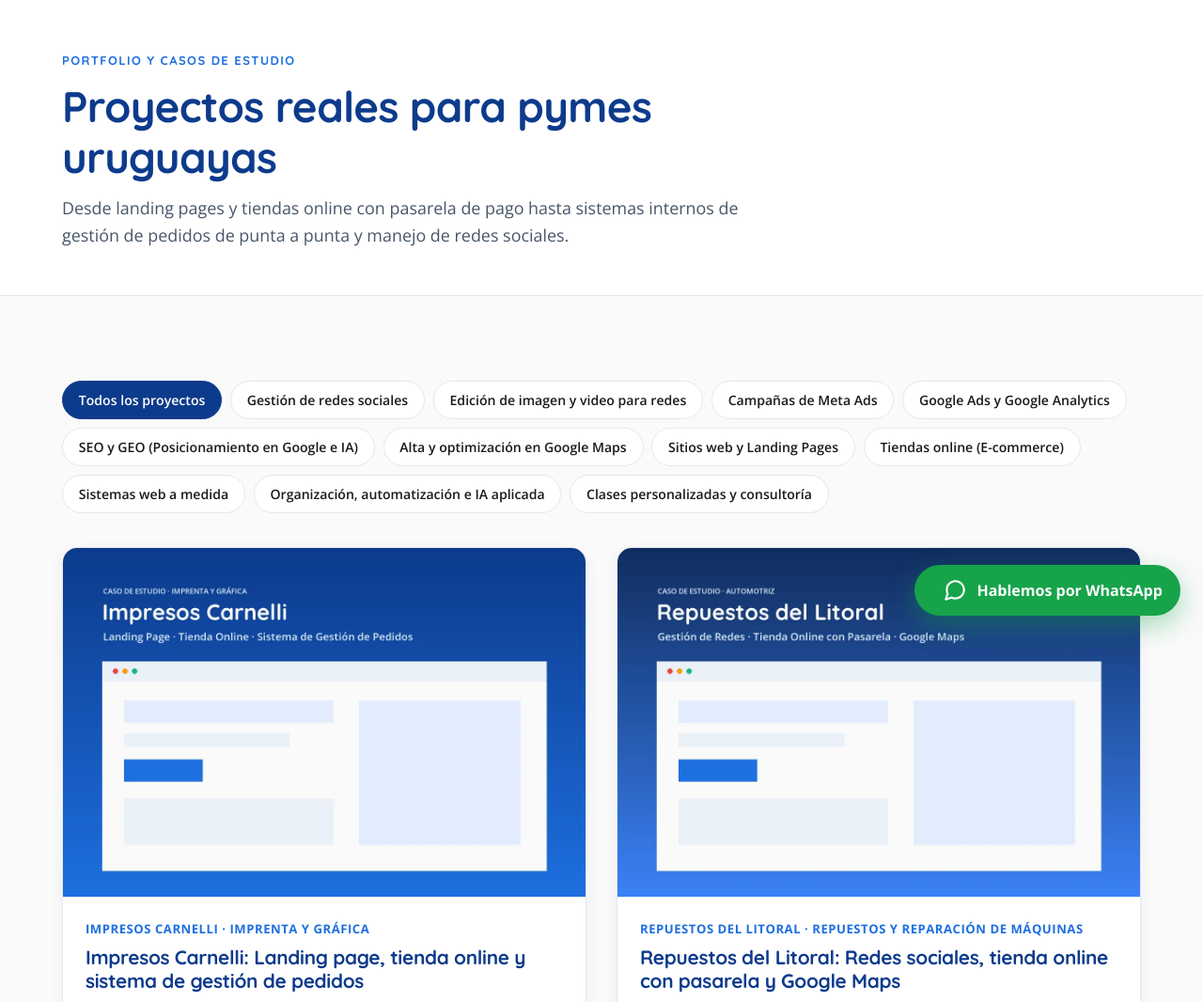
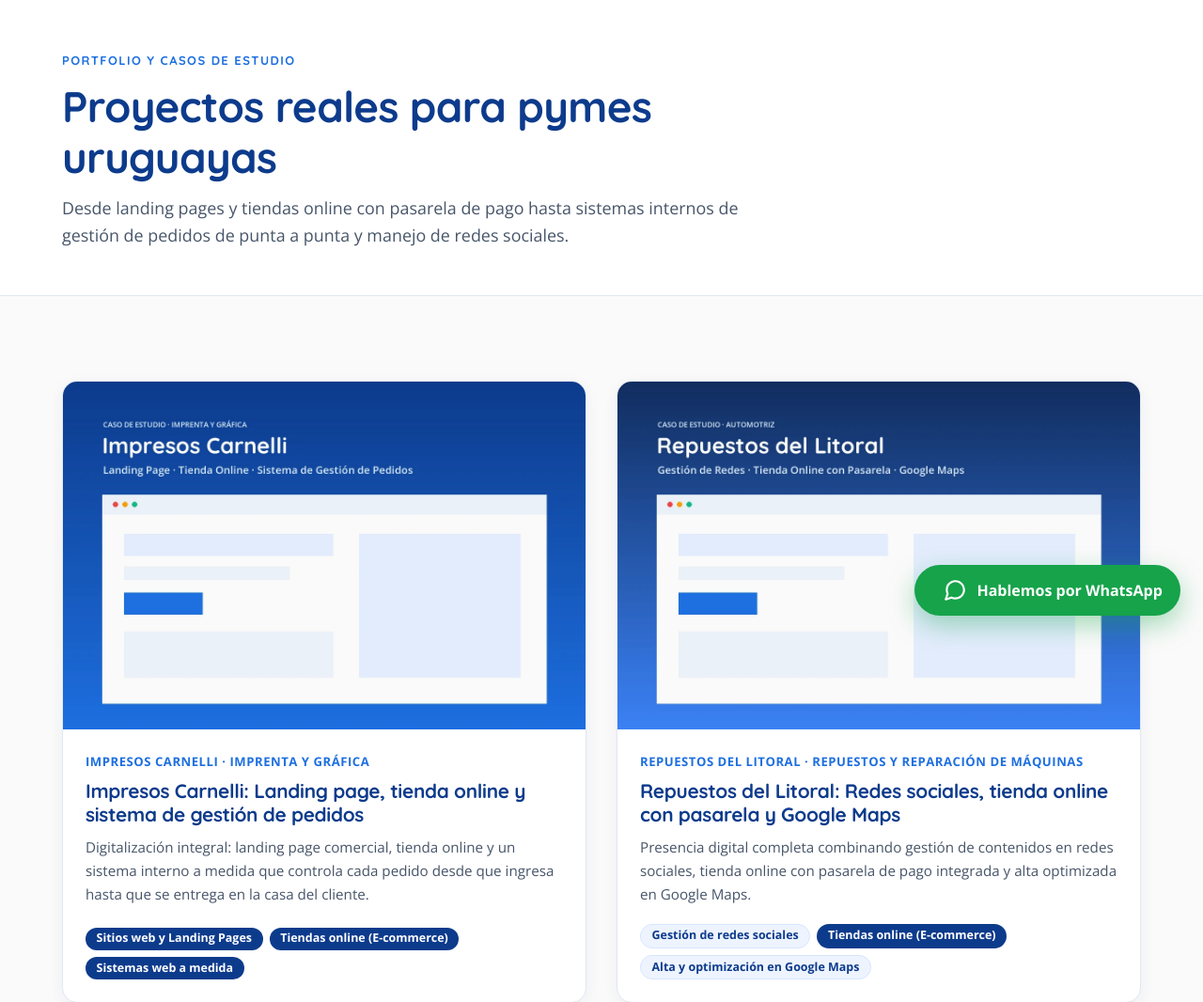
Before and after one commit to AlexG1223/Carnelli-Studio-Web, a PHP site: page /proyectos in a window 1280 px wide. Shown: the part 121-1187 px from the top of the page at 94% size. Run offline with PHP 8.4, Linux system fonts and the light colour scheme.

Commit message:
refactor(proyectos): eliminar filtrador de servicios en /proyectos

```diff
--- a/app/controllers/ProyectosController.php
+++ b/app/controllers/ProyectosController.php
@@ -17,8 +17,6 @@ class ProyectosController extends Controller
 {
     public function index(): void
     {
-        $filtroSlug = trim((string)($_GET['servicio'] ?? ''));
-
         $this->seo
             ->setTitle('Proyectos y Casos de Estudio de Pymes en Uruguay')
             ->setDescription('Mirá los proyectos reales realizados por Carnelli Studio: tiendas online con pasarela de pago, landing pages, sistemas de gestión de pedidos y redes sociales.')
@@ -27,14 +25,8 @@ class ProyectosController extends Controller
                 ['label' => 'Proyectos', 'url' => 'proyectos']
             ]);
 
-        $proyectos = $filtroSlug !== ''
-            ? Proyecto::byServiceSlug($filtroSlug)
-            : Proyecto::published();
-
         $this->render('pages/proyectos/index', [
-            'proyectos'       => $proyectos,
-            'serviciosFiltro' => Servicio::active(),
-            'filtroActual'    => $filtroSlug,
+            'proyectos'       => Proyecto::published(),
             'whatsappMessage' => 'Hola Alex, estuve viendo el portfolio de proyectos de Carnelli Studio y quiero consultar por un proyecto para mi negocio.',
         ]);
     }
--- a/app/views/pages/proyectos/index.php
+++ b/app/views/pages/proyectos/index.php
@@ -20,32 +20,11 @@ use App\Core\Icon;
 
 <section class="section">
     <div class="container">
-        <!-- Filtros animados por servicio (accesibles con teclado y fallback URL para SEO) -->
-        <div class="portfolio-filters" role="region" aria-label="Filtrar proyectos por servicio">
-            <a
-                href="<?= View::url('proyectos') ?>"
-                class="filter-pill <?= empty($filtroActual) ? 'is-active' : '' ?>"
-                data-filter-slug="todos"
-            >
-                Todos los proyectos
-            </a>
-            <?php foreach (($serviciosFiltro ?? []) as $srv): ?>
-                <a
-                    href="<?= View::url('proyectos?servicio=' . urlencode($srv['slug'])) ?>"
-                    class="filter-pill <?= ($filtroActual ?? '') === $srv['slug'] ? 'is-active' : '' ?>"
-                    data-filter-slug="<?= View::e($srv['slug']) ?>"
-                >
-                    <?= View::e($srv['nombre']) ?>
-                </a>
-            <?php endforeach; ?>
-        </div>
-
-        <div class="projects-grid" id="portfolio-grid" aria-live="polite">
+        <div class="projects-grid" id="portfolio-grid">
             <?php if (empty($proyectos)): ?>
                 <div class="empty-state">
-                    <h3>Todavía no cargamos casos públicos con ese filtro puntual</h3>
-                    <p>Podés ver todos nuestros casos de estudio o consultarnos directamente por tu proyecto.</p>
-                    <a href="<?= View::url('proyectos') ?>" class="btn btn--outline">Ver todos los proyectos</a>
+                    <h3>Todavía no hay proyectos publicados</h3>
+                    <p>Consultanos directamente para conocer más casos o pedir un presupuesto para tu negocio.</p>
                 </div>
             <?php else: ?>
                 <?php foreach ($proyectos as $proyecto): ?>
--- a/app/views/pages/servicios/show.php
+++ b/app/views/pages/servicios/show.php
@@ -112,7 +112,7 @@ $capa = (int)($servicio['capa'] ?? 1);
                     <span class="eyebrow">CASOS DE ESTUDIO VINCULADOS</span>
                     <h2 class="section-title">Proyectos reales donde aplicamos este servicio</h2>
                 </div>
-                <a href="<?= View::url('proyectos?servicio=' . urlencode($servicio['slug'])) ?>" class="btn btn--outline">Ver portfolio completo →</a>
+                <a href="<?= View::url('proyectos') ?>" class="btn btn--outline">Ver portfolio completo →</a>
             </div>
             <div class="projects-grid">
                 <?php foreach ($proyectosRelacionados as $p): ?>
```
